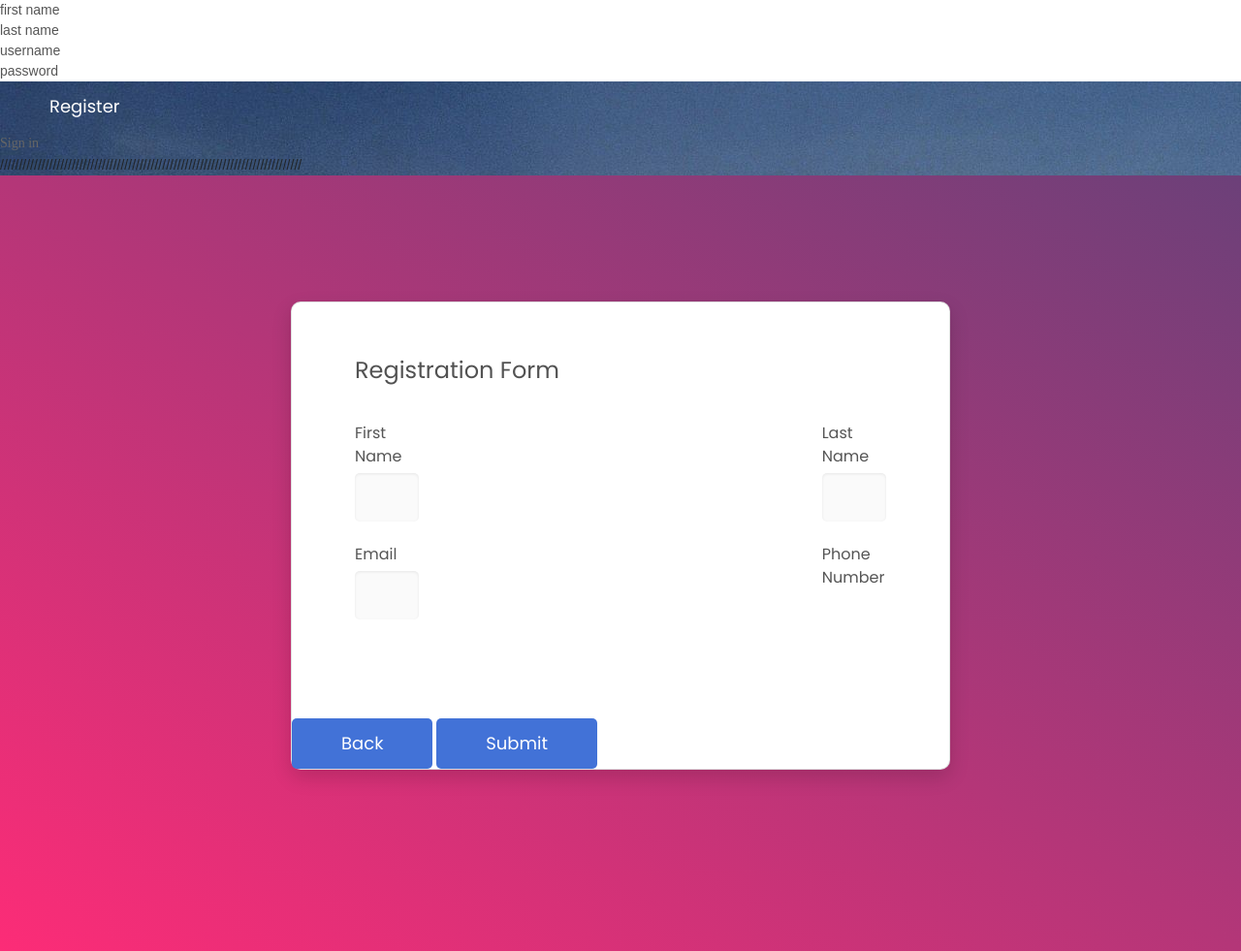
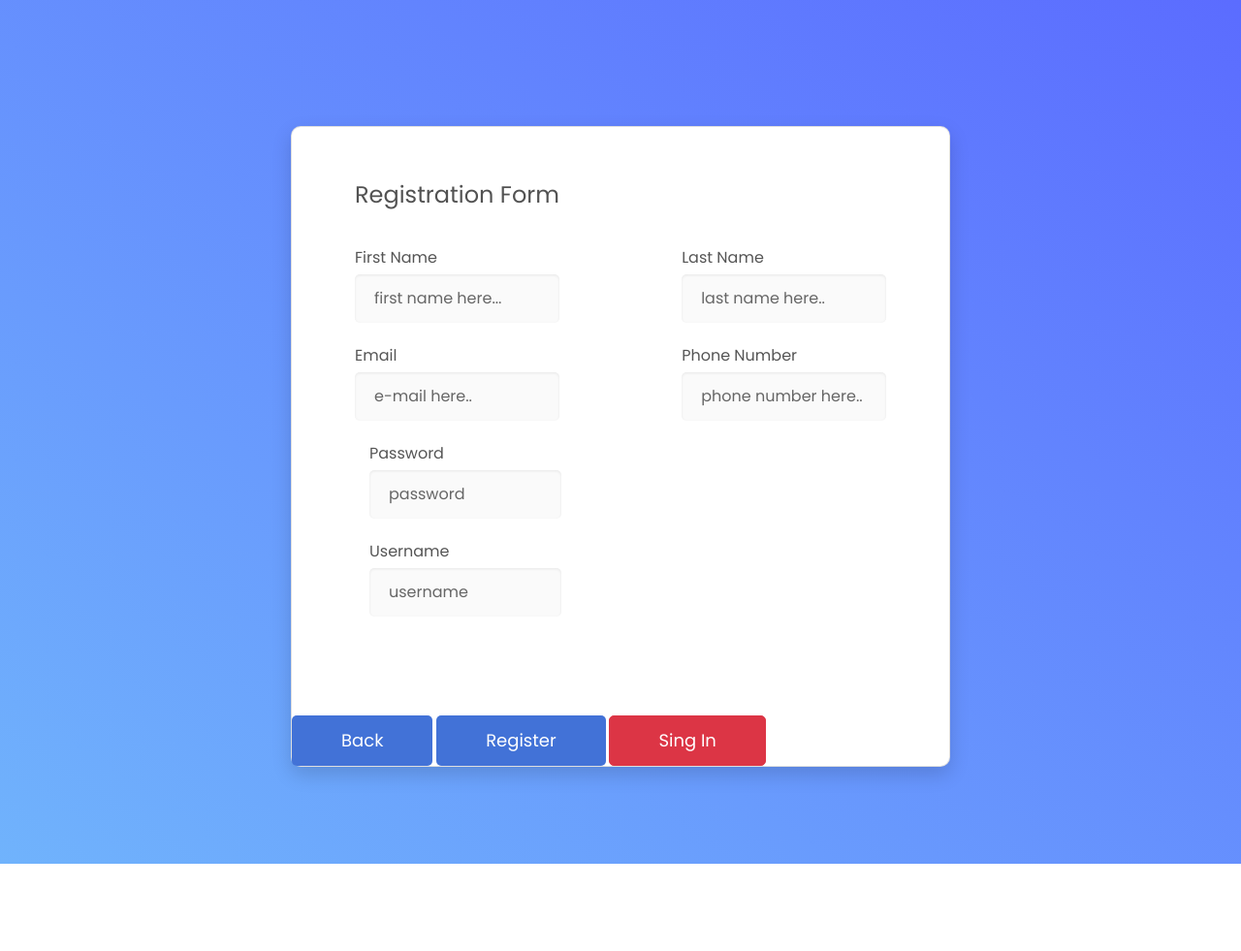
Before and after one commit to Galaxy740/project-02, a PHP site: page /register.php in a window 1280 px wide. Shown: the whole page at 97% size. After the commit the page ends 891 px from the top, so only its background shows below. Run offline with PHP 8.4, Linux system fonts and the light colour scheme; some libraries are stand-ins or nearby versions; some web fonts are replaced.

Commit message:
register update

```diff
--- a/includes/register-form/css/main.css
+++ b/includes/register-form/css/main.css
@@ -178,11 +178,11 @@ h6 {
 }
 
 .bg-gra-02 {
-  background: -webkit-gradient(linear, left bottom, right top, from(#fc2c77), to(#6c4079));
-  background: -webkit-linear-gradient(bottom left, #fc2c77 0%, #6c4079 100%);
-  background: -moz-linear-gradient(bottom left, #fc2c77 0%, #6c4079 100%);
-  background: -o-linear-gradient(bottom left, #fc2c77 0%, #6c4079 100%);
-  background: linear-gradient(to top right, #fc2c77 0%, #6c4079 100%);
+  background: -webkit-gradient(linear, left bottom, right top, from(#70b3fc), to(#5b6cff));
+  background: -webkit-linear-gradient(bottom left, #70b3fc 0%, #5b6cff 100%);
+  background: -moz-linear-gradient(bottom left, #70b3fc 0%, #5b6cff 100%);
+  background: -o-linear-gradient(bottom left, #70b3fc 0%, #5b6cff 100%);
+  background: linear-gradient(to top right, #70b3fc 0%, #5b6cff 100%);
 }
 
 /* ==========================================================================
--- a/index.php
+++ b/index.php
@@ -18,7 +18,7 @@ if (isset($username) && isset($password)) {
 
     $result = mysqli_query($conn, $q_read);
     if (mysqli_num_rows($result) > 0) {
-       // echo "Success!";
+        // echo "Success!";
         while ($row = mysqli_fetch_assoc($result)) {
             $_SESSION['user_type'] = $row['user_type'];
             header('Location: read.php');
--- a/register.php
+++ b/register.php
@@ -6,25 +6,22 @@ $title = 'Register';
 include "includes/header.php";
 ?>
     <form action="" method="post">
-        <input type="text" id="first_name" class="fadeIn second" name="first_name" placeholder="first name">
-        <input type="text" id="last_name" class="fadeIn third" name="last_name" placeholder="last name">
-        <input type="text" id="username" class="fadeIn second" name="username" placeholder="username">
-        <input type="password" id="password" class="fadeIn third" name="password" placeholder="password">
 
-        <button type="submit" class="btn" name="reg_user">Register</button>
+
+
+
+
     </form>
 
 
     <div id="formFooter">
-        <a class="underlineHover" href="index.php">Sign in</a>
+
     </div>
     <div id="formFooter">
 
     </div>
 
 
-
-////////////////////////////////////////////////////////////////////////////////
     <div class="page-wrapper bg-gra-02 p-t-130 p-b-100 font-poppins">
         <div class="wrapper wrapper--w680">
             <div class="card card-4">
@@ -32,49 +29,62 @@ include "includes/header.php";
                     <h2 class="title">Registration Form</h2>
                     <form method="POST">
                         <div class="row row-space">
-                            <div class="col-2">
+                            <div class="col-5">
                                 <div class="input-group">
-                                    <label class="label">first name</label>
-                                    <input class="input--style-4" type="text" name="first_name">
+                                    <label class="label">First name</label>
+
+                                    <input type="text" id="first_name" class="input--style-4" name="first_name"
+                                           placeholder="first name here..." required>
                                 </div>
                             </div>
-                            <div class="col-2">
+                            <div class="col-5">
                                 <div class="input-group">
-                                    <label class="label">last name</label>
-                                    <input class="input--style-4" type="text" name="last_name">
+                                    <label class="label">Last name</label>
+
+                                    <input type="text" id="last_name" class="input--style-4" name="last_name"
+                                           placeholder="last name here.." required>
                                 </div>
+                            </div>
+                            <div class="col-5">
+                                <div class="input-group">
+                                    <label class="label">Email</label>
+                                    <input class="input--style-4" type="email" name="email"  placeholder="e-mail here.." required>
+                                </div>
+                            </div>
+                            <div class="col-5">
+                                <div class="input-group">
+                                    <label class="label">Phone Number</label>
+                                    <input class="input--style-4" type="text" name="phone"  placeholder="phone number here.." required>
+                                </div>
+                            </div>
+                        </div>
+                        <div class="col-5">
+                            <div class="input-group">
+                                <label class="label">Password</label>
+                                <input type="password" id="password" class="input--style-4" name="password"
+                                       placeholder="password" required>
+                            </div>
+                        </div>
+                        <div class="col-5">
+                            <div class="input-group">
+                                <label class="label">Username</label>
+                                <input type="text" id="username" class="input--style-4" name="username" placeholder="username" required>
                             </div>
                         </div>
 
 
+                </div>
+                <div class="p-t-15">
+                    <button class="btn btn--radius-2 btn--blue" href="includes/modules/logout_module.php">Back</button>
+                    <button type="submit" class="btn btn--radius-2 btn--blue" name="reg_user">Register</button>
 
-                        <div class="row row-space">
-                            <div class="col-2">
-                                <div class="input-group">
-                                    <label class="label">Email</label>
-                                    <input class="input--style-4" type="email" name="email">
-                                </div>
-                            </div>
-                            <div class="col-2">
-                                <div class="input-group">
-                                    <label class="label">Phone Number</label>
-                                    <input class="input--style-1" type="text" name="phone">
-                                </div>
-                            </div>
-                        </div>
-
-                        </div>
-                        <div class="p-t-15">
-                            <button class="btn btn--radius-2 btn--blue" href="includes/modules/logout_module.php" >Back</button>
-                            <button class="btn btn--radius-2 btn--blue" type="submit">Submit</button>
-
-                        </div>
-
-                    </form>
+                        <a type="button" class="btn btn--radius-2 btn btn-danger" href="index.php">Sing In</a>
                 </div>
+                </form>
             </div>
         </div>
     </div>
+
 
     <script src="includes/register-form/vendor/jquery/jquery.min.js"></script>
 
@@ -83,7 +93,7 @@ include "includes/header.php";
     <script src="includes/register-form/vendor/datepicker/daterangepicker.js"></script>
 
 
-    <script src="js/global.js"></script>
+    <script src="includes/register-form/js/global.js"></script>
 
 
 <?php
@@ -93,30 +103,37 @@ include "includes/header.php";
 // $errors = array();
 
 // connect to the database
-$db = mysqli_connect('localhost', 'root', '', 'project_02');
+
 
 // REGISTER USER
 if (isset($_POST['reg_user'])) {
     // receive all input values from the form
-    $username = mysqli_real_escape_string($db, $_POST['username']);
+    $username = mysqli_real_escape_string($conn, $_POST['username']);
 
-    $password = mysqli_real_escape_string($db, $_POST['password']);
+    $password = mysqli_real_escape_string($conn, $_POST['password']);
 
-    $first_name = mysqli_real_escape_string($db, $_POST['first_name']);
+    $first_name = mysqli_real_escape_string($conn, $_POST['first_name']);
 
-    $last_name = mysqli_real_escape_string($db, $_POST['last_name']);
+    $last_name = mysqli_real_escape_string($conn, $_POST['last_name']);
+
+    $phone = mysqli_real_escape_string($conn, $_POST['phone']);
+    $email = mysqli_real_escape_string($conn, $_POST['email']);
 
     $user_check_query = "SELECT * FROM user WHERE username='" . $username . "'";
-    $result = mysqli_query($db, $user_check_query);
+    $result = mysqli_query($conn, $user_check_query);
 
-    if(mysqli_num_rows($result) > 0){
+    if (mysqli_num_rows($result) > 0) {
         echo "taken";
-    }else{
-        $query = "INSERT INTO user (username, password, first_name, last_name) VALUES ('$username', '$password', '$first_name', '$last_name')";
-        mysqli_query($db, $query);
+
+
+    }
+    else {
+        $query = "INSERT INTO user (username, password, first_name, last_name, phone, email) VALUES ('$username', '$password', '$first_name', '$last_name','$phone', '$email')";
+        mysqli_query($conn, $query);
         $_SESSION['username'] = $username;
-        header('location: read.php');
+
     }
+
 }
 
 include "includes/footer.php";
```
Also changed, not shown: includes/header.php (+6 -5 lines), planAndOtherThings/project_02.sql (+12 -7 lines).
